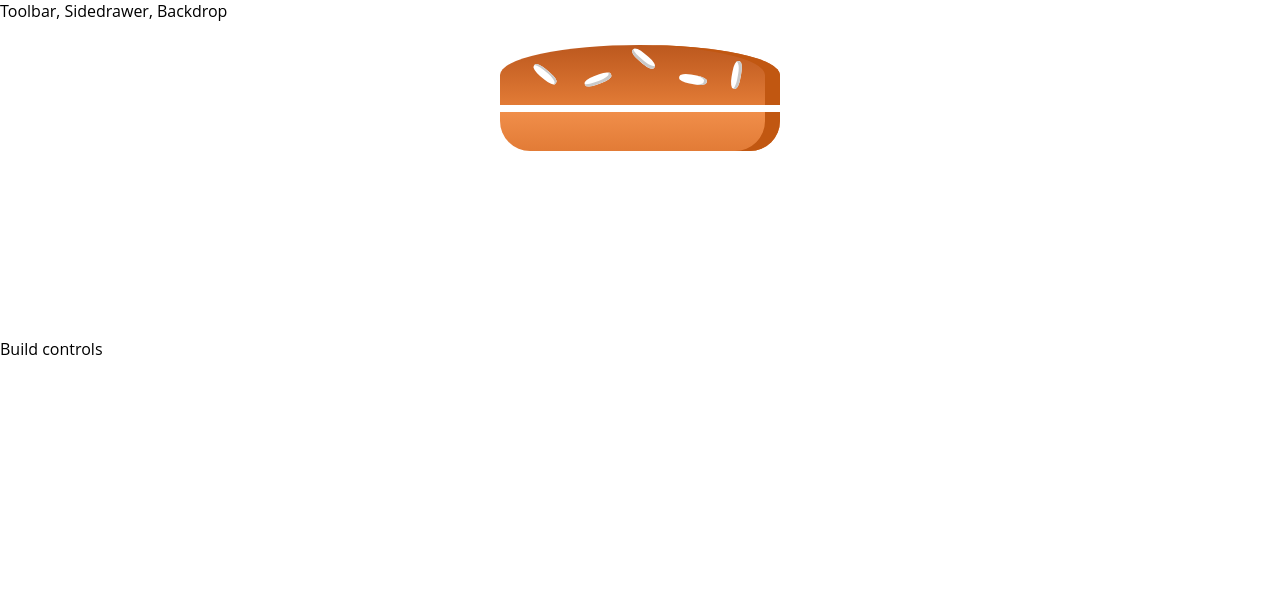
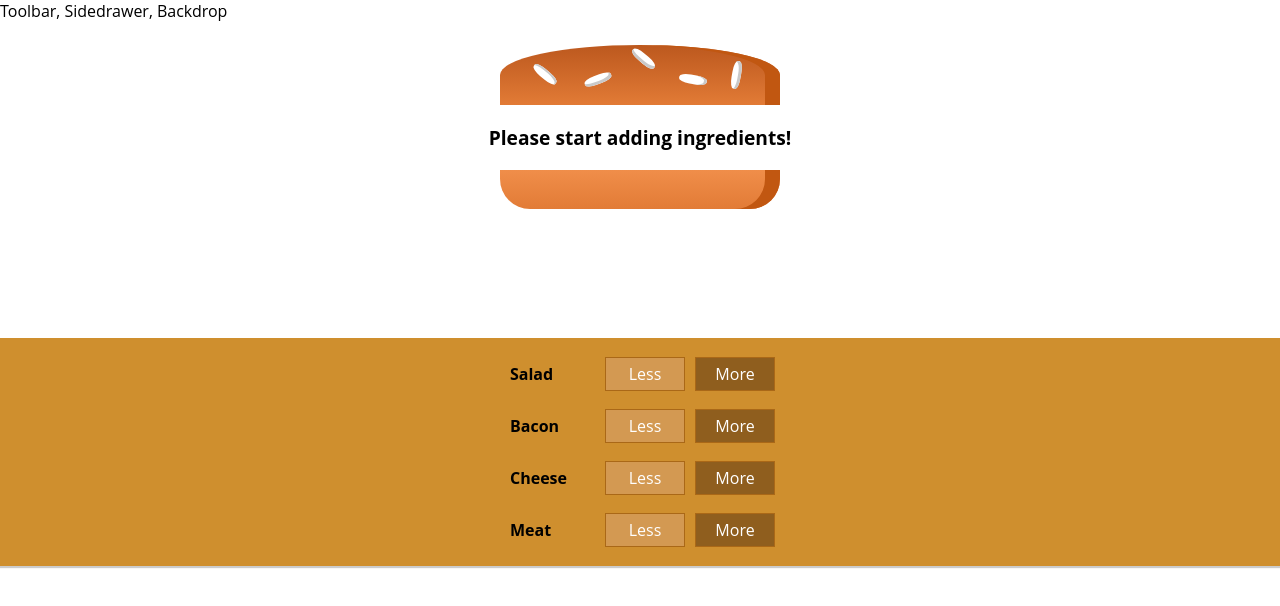
Before and after one commit to Saddam-tech/my-burger-builder-app, a React (Create React App) app: page / in a window 1280 px wide. Shown: the top 606 px of the page. Built offline with nearby package versions, Linux system fonts and the light colour scheme.

Commit message:
working on the ingredients part

```diff
--- /dev/null
+++ b/src/components/Burger/BuildControls/BuildControl/BuildControl.js
@@ -0,0 +1,14 @@
+import React from 'react';
+import classes from './BuildControl.module.css'
+
+const buildControl = (props) => (
+    <div className={classes.BuildControl}>
+        <div className={classes.Label}>{props.label}</div>
+        <button className={classes.Less}>Less</button>
+        <button className={classes.More} onClick={props.added}>More</button>
+
+    </div>
+
+);
+
+export default buildControl;
--- /dev/null
+++ b/src/components/Burger/BuildControls/BuildControl/BuildControl.module.css
@@ -0,0 +1,56 @@
+.BuildControl {
+    display: flex;
+    justify-content: space-between;
+    align-items: center;
+    margin: 5px 0;
+}
+
+.BuildControl button {
+    display: block;
+    font: inherit;
+    padding: 5px;
+    margin: 0 5px;
+    width: 80px;
+    border: 1px solid #AA6817;
+    cursor: pointer;
+    outline: none;
+}
+
+.BuildControl button:disabled {
+    background-color: #AC9980;
+    border: 1px solid #7E7365;
+    color: #ccc;
+    cursor: default;
+}
+
+.BuildControl button:hover:disabled {
+    background-color: #AC9980;
+    color: #ccc;
+    cursor: not-allowed;
+}
+
+.Label {
+    padding: 10px;
+    font-weight: bold;
+    width: 80px;
+}
+
+.BuildControl .Less {
+    background-color: #D39952;
+    color: white;
+}
+
+.BuildControl .More {
+    background-color: #8F5E1E;
+    color: white;
+}
+
+.BuildControl .Less:hover, .BuildControl .Less:active {
+    background-color: #DAA972;
+    color: white;
+}
+
+.BuildControl .More:hover,.BuildControl .More:active {
+    background-color: #99703F;
+    color: white;
+}
--- /dev/null
+++ b/src/components/Burger/BuildControls/BuildControls.js
@@ -0,0 +1,24 @@
+import React from 'react';
+import classes from './BuildControls.module.css';
+import BuildControl from './BuildControl/BuildControl';
+
+const controls = [
+    { label: 'Salad', type: 'salad' },
+    { label: 'Bacon', type: 'bacon' },
+    { label: 'Cheese', type: 'cheese' },
+    { label: 'Meat', type: 'meat' },
+]
+
+const buildControls = (props) => (
+    <div className={classes.BuildControls}>
+        {controls.map(ctrl => (
+            <BuildControl
+            key={ctrl.label}
+            label={ctrl.label}
+            added={() => props.ingredientAdded(ctrl.type)} />
+        ))}
+
+    </div>
+)
+
+export default buildControls;
--- /dev/null
+++ b/src/components/Burger/BuildControls/BuildControls.module.css
@@ -0,0 +1,10 @@
+.BuildControls {
+    width: 100%;
+    background-color: #cf8f2e;
+    display: flex;
+    flex-flow: column;
+    align-items: center;
+    box-shadow: 0 2px 1px #ccc;
+    margin: auto;
+    padding: 10px 0;
+}
--- a/src/components/Burger/Burger.js
+++ b/src/components/Burger/Burger.js
@@ -1,15 +1,25 @@
-import React from 'react';
-import classes from './Burger.module.css';
-import BurgerIngredient from './BurgerIngredient/BurgerIngredient';
+import React from "react";
+import classes from "./Burger.module.css";
+import BurgerIngredient from "./BurgerIngredient/BurgerIngredient";
 
 const burger = (props) => {
+  let transformedIngredients = Object.keys(props.ingredients).map((igKey) => {
+    return [...Array(props.ingredients[igKey])].map((_, i) => {
+      return <BurgerIngredient key={igKey + i} type={igKey} />;
+    });
+  })
+  .reduce((arr, el) => {
+    return arr.concat(el);
+  }, []);
 
-    const transformedIngredients = Object.keys(props.ingredients).map(igKey => {
-        return [...Array(props.ingredients[igKey])].map((_, i) => {
-            return <BurgerIngredient key={igKey + i} type={igKey} />
-        });
-    });
-    console.log(transformedIngredients);
+  if (transformedIngredients.length === 0) {
+      transformedIngredients = <p>Please start adding ingredients!</p>
+  }
+
+
+
+
+
 
   return (
     <div className={classes.Burger}>
--- a/src/containers/BurgerBuilder/BurgerBuilder.js
+++ b/src/containers/BurgerBuilder/BurgerBuilder.js
@@ -1,6 +1,16 @@
 import React, { Component } from 'react';
 import Aux from '../../hoc/Aux';
 import Burger from '../../components/Burger/Burger';
+import BuildControls from '../../components/Burger/BuildControls/BuildControls';
+
+const INGREDIENT_PRICES = {
+    salad: 0.5,
+    cheese: 0.4,
+    meat: 1.3,
+    bacon: 0.7
+}
+
+
 
 class BurgerBuilder extends Component {
 
@@ -16,7 +26,25 @@
             cheese: 0,
             meat: 0,
 
-        }
+        },
+
+        totalPrice: 4,
+
+    }
+
+    addIngredientHandler = (type) => {
+        const oldCount = this.state.ingredients[type];
+        const updatedCount = oldCount + 1;
+        const updatedIngredients = {
+            ...this.state.ingredients
+        };
+        updatedIngredients[type] = updatedCount;
+
+        const priceAddition = INGREDIENT_PRICES;
+        const oldPrice = this.state.totalPrice;
+        const newPrice = oldPrice + priceAddition;
+        this.setState({ totalPrice: newPrice, ingredients: updatedIngredients })
+
 
     }
 
@@ -26,7 +54,8 @@
         return(
             <Aux>
                 <Burger ingredients={this.state.ingredients}/>
-                <div>Build controls</div>
+                <BuildControls
+                ingredientAdded={this.addIngredientHandler}/>
             </Aux>
 
         );
```
Lines whose indentation alone changed are shown as unchanged.
